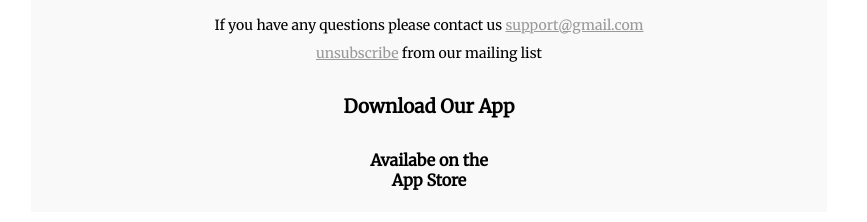
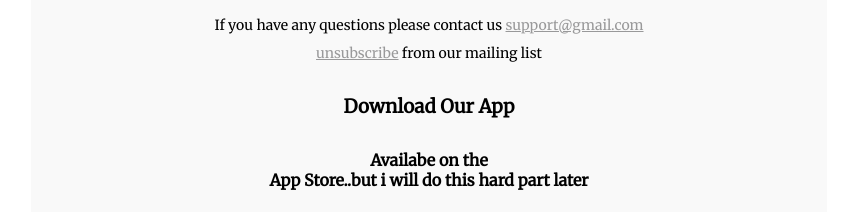
Before and after one commit to JoelAangel/transactional-, a plain HTML site: page index.html in a window 1280 px wide. Shown: the part 2378-2600 px from the top of the page, without its empty margins (206-1073 px from the left). Drawn offline with Linux system fonts and the light colour scheme.

Commit message:
added some reminders

```diff
--- a/index.html
+++ b/index.html
@@ -141,7 +141,7 @@
                                             <p style = "font-size: 14px; line-height: 2;">If you have any questions please contact us <a href  = "#"style="color: #99999a">support@gmail.com<br>
                                             unsubscribe</a> from our mailing list  </p>
                                             <h3 style="padding: 10px;">Download Our App</h3>
-                                            <h4>Availabe on the <br>App Store</h4>
+                                            <h4>Availabe on the <br>App Store..but i will do this hard part later</h4>
                                         </td>
                                     </tr>
                                 </table>
```
